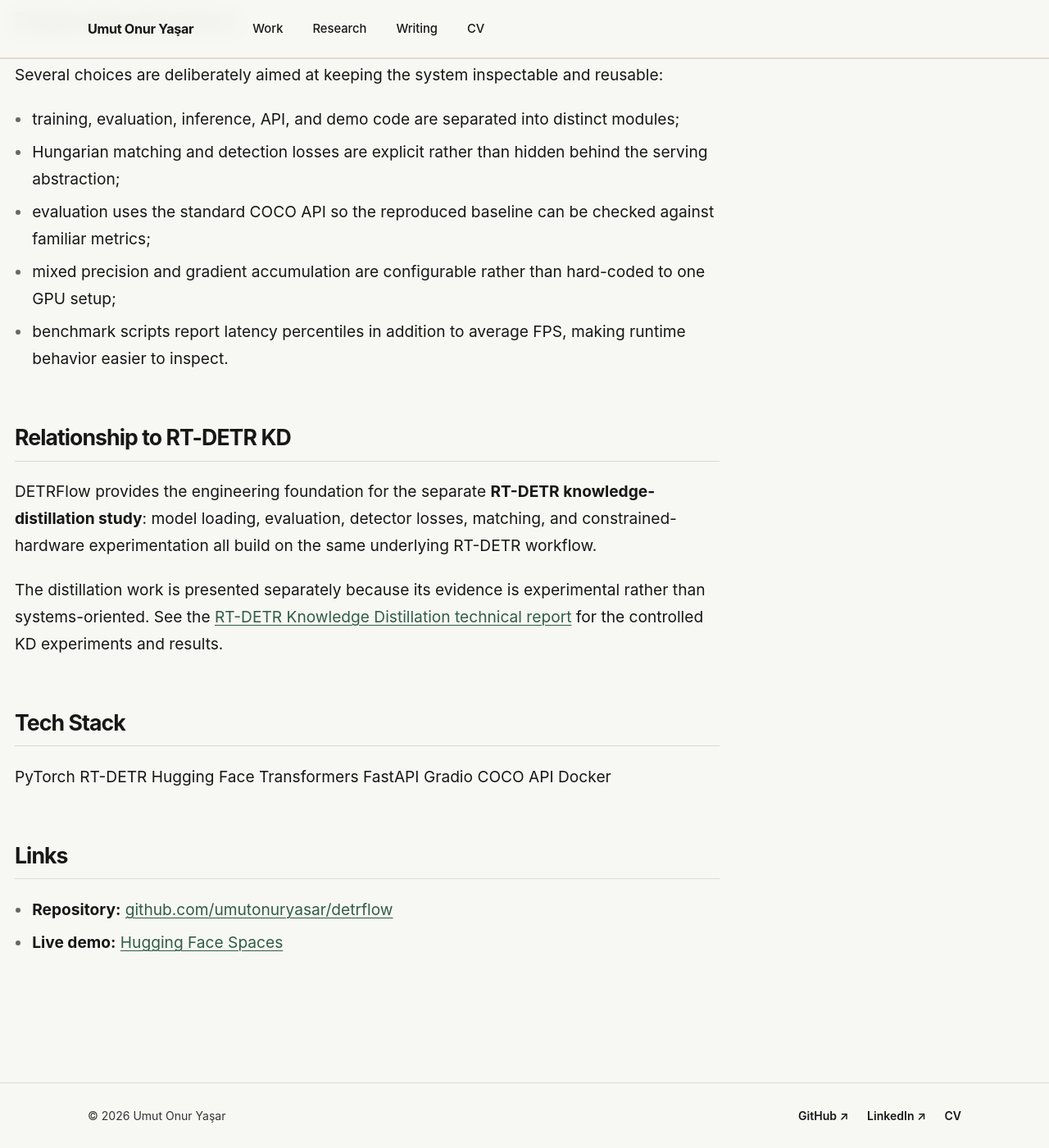
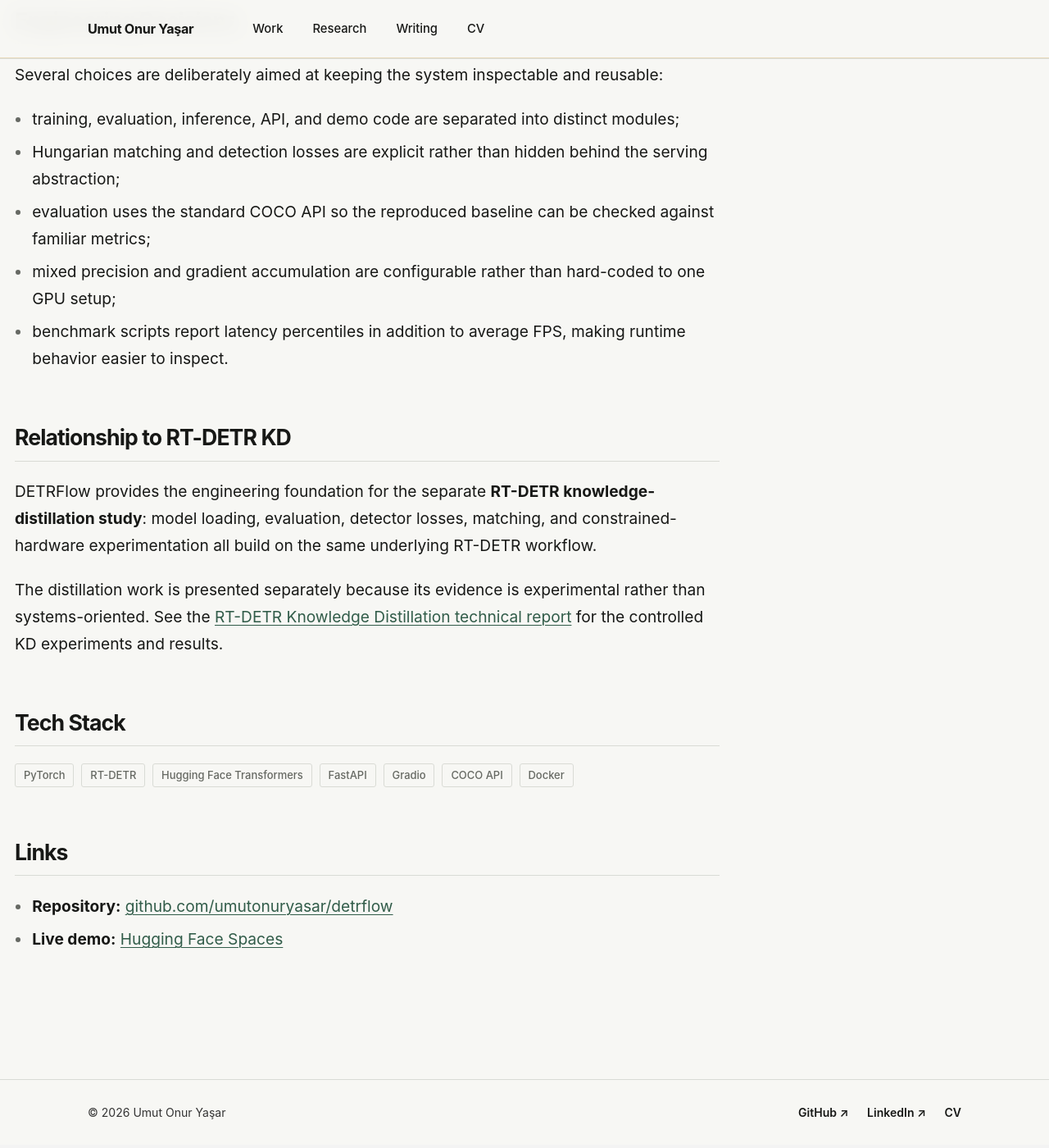
Before and after one commit to umutonuryasar/umutonuryasar.github.io, a Jekyll site: the page built from _portfolio/detrflow.md, in a window 1280 px wide and 1400 px high, scrolled down 2626 px. Shown: the whole window at 82% size. Built offline with Jekyll 4.4.1, drawn with Linux system fonts in a browser that asks for light colours; a script bundle is joined from its source files by our own code; library files that are not in the unit come from our copies.

Commit message:
Add dedicated portfolio project tag styling

```diff
--- a/assets/css/main.scss
+++ b/assets/css/main.scss
@@ -202,6 +202,23 @@ body { background: var(--portfolio-bg); color: var(--portfolio-text); }
   font-weight: 400;
   white-space: normal;
 }
+.page.portfolio-project .page__content .project-tags {
+  display: flex;
+  flex-wrap: wrap;
+  gap: .5rem;
+  margin: .2rem 0 1.2rem;
+}
+.page.portfolio-project .page__content .project-tags span {
+  padding: .3rem .55rem;
+  border: 1px solid var(--portfolio-line);
+  border-radius: 3px;
+  color: var(--portfolio-muted);
+  font-family: inherit;
+  font-size: .72rem;
+  font-weight: 500;
+  line-height: 1.25;
+  white-space: nowrap;
+}
 .page.portfolio-project .page__content a {
   color: var(--portfolio-accent);
   text-decoration-thickness: 1px;
```
